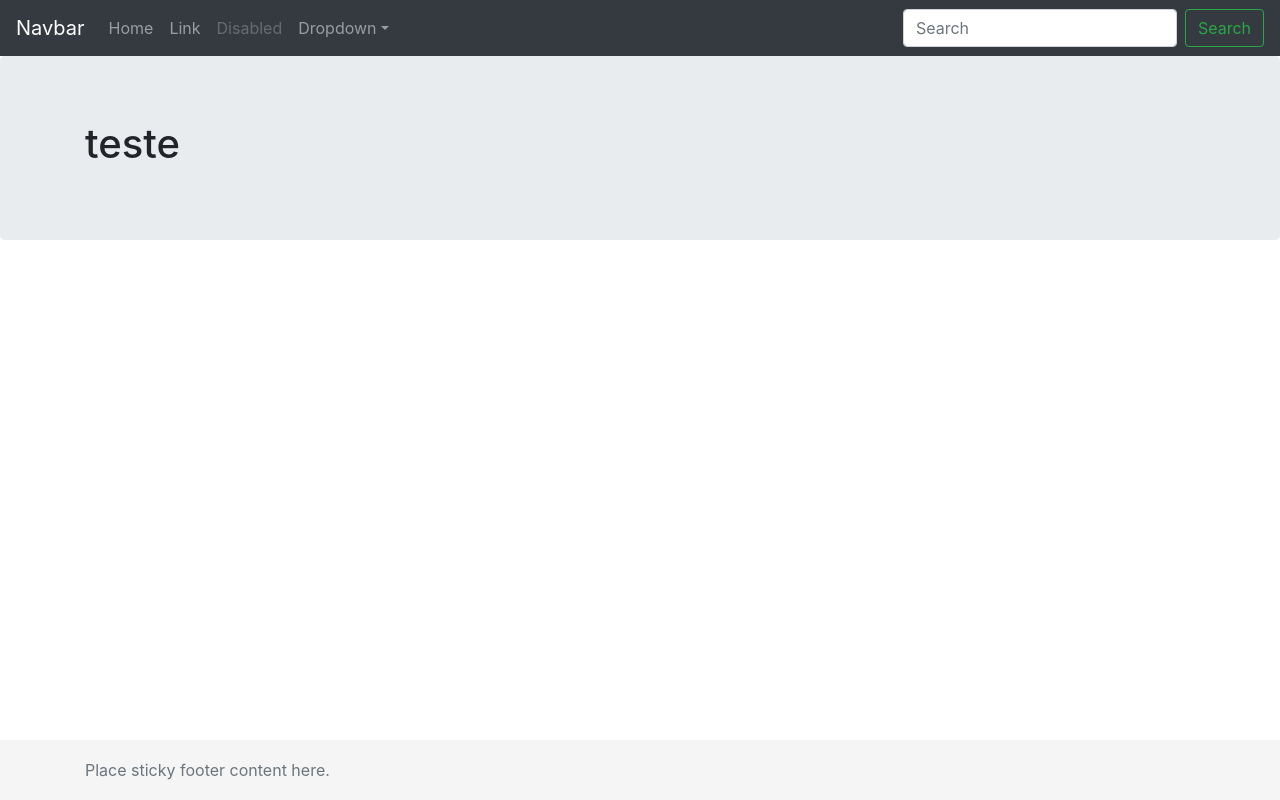
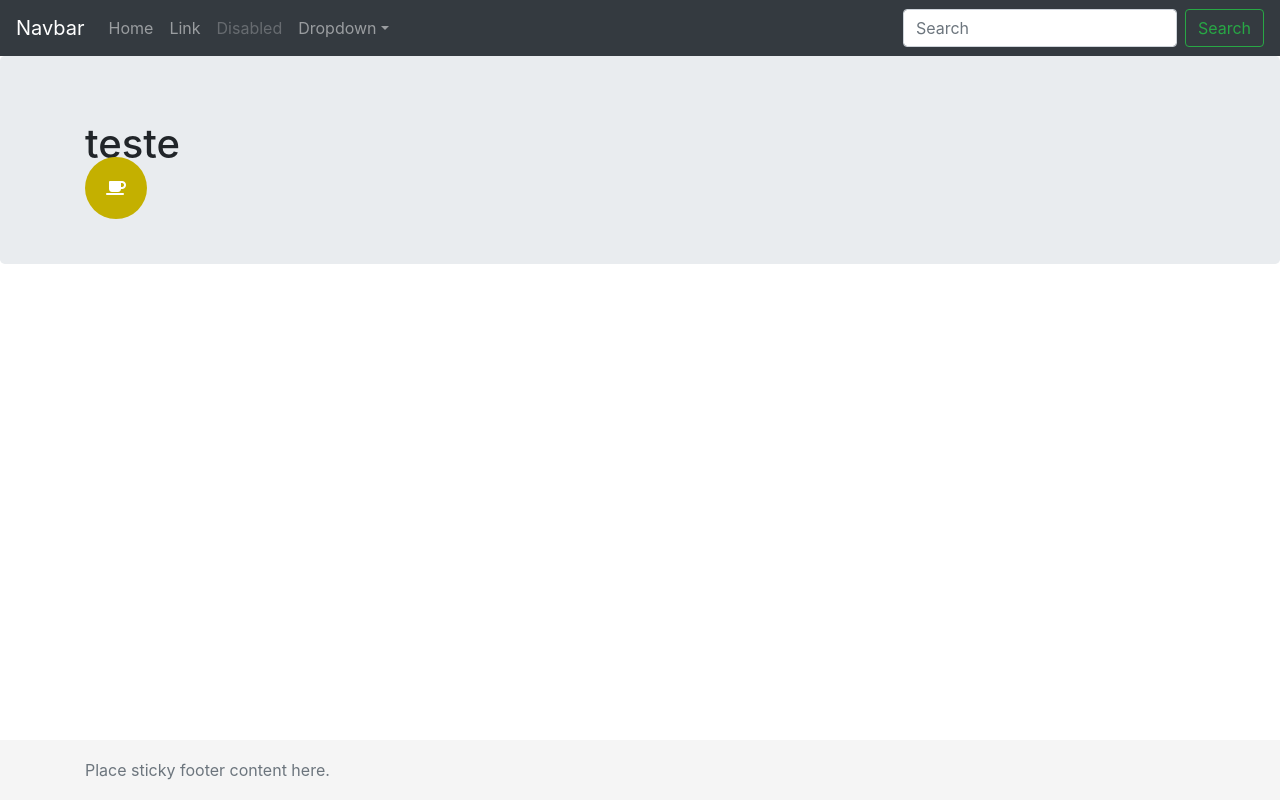
Before and after one commit to felipedspereira/meal-keeper, a website: page src/index.html in a window 1280 px wide. Drawn offline with nearby package versions, Linux system fonts and the light colour scheme; some packages are replaced by stand-ins of ours; a script that the page names is missing.

Commit message:
comitando a xicrinha

```diff
--- a/src/views/teste.html
+++ b/src/views/teste.html
@@ -1,5 +1,9 @@
 <div class="jumbotron">
     <div class="container">
         <h1>teste</h1>
+
+        <span class="categoria amarelo">
+            <i class="fa fa-coffee" aria-hidden="true"></i>
+        </span>
     </div>
 </div>
```
